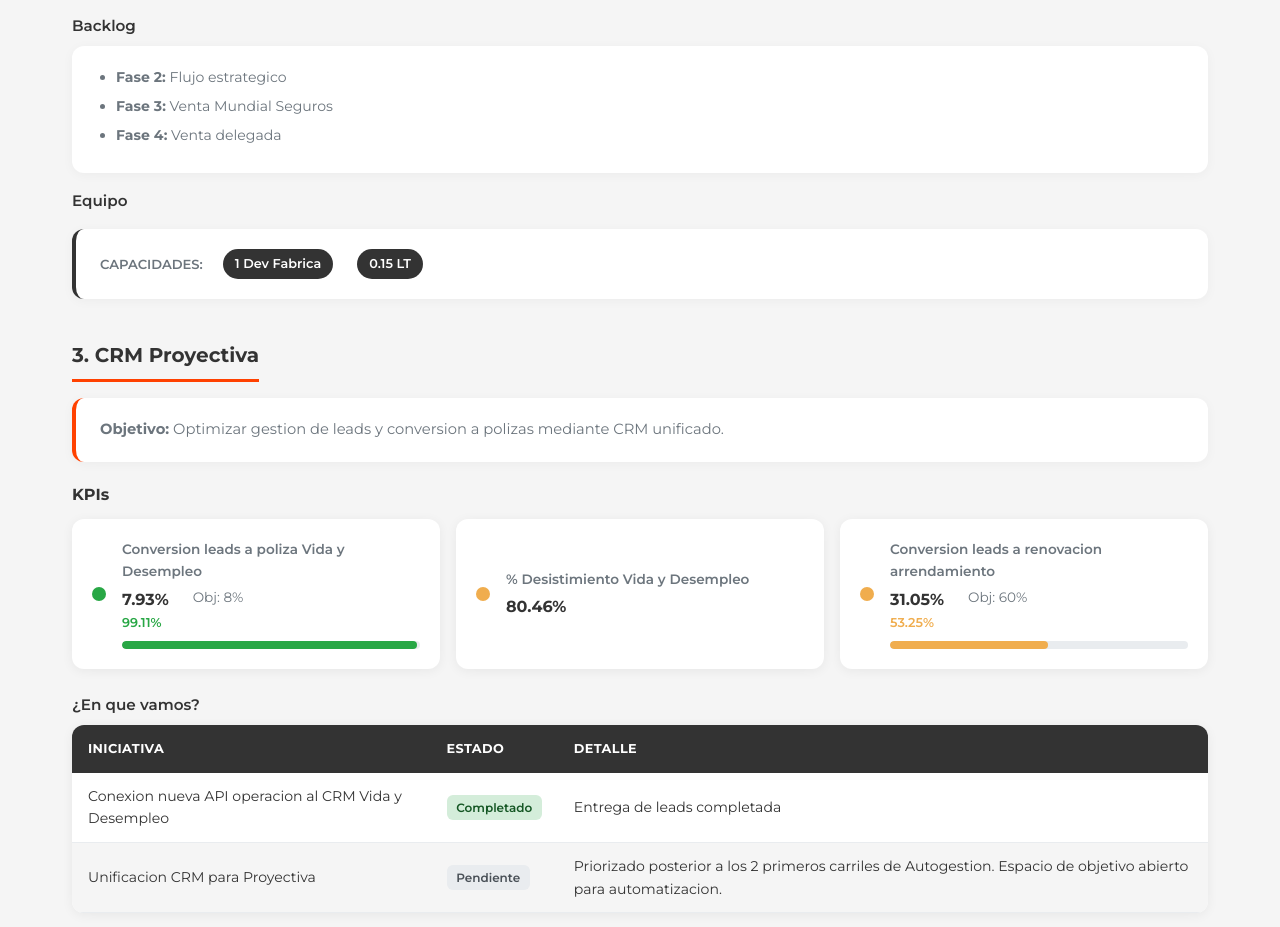
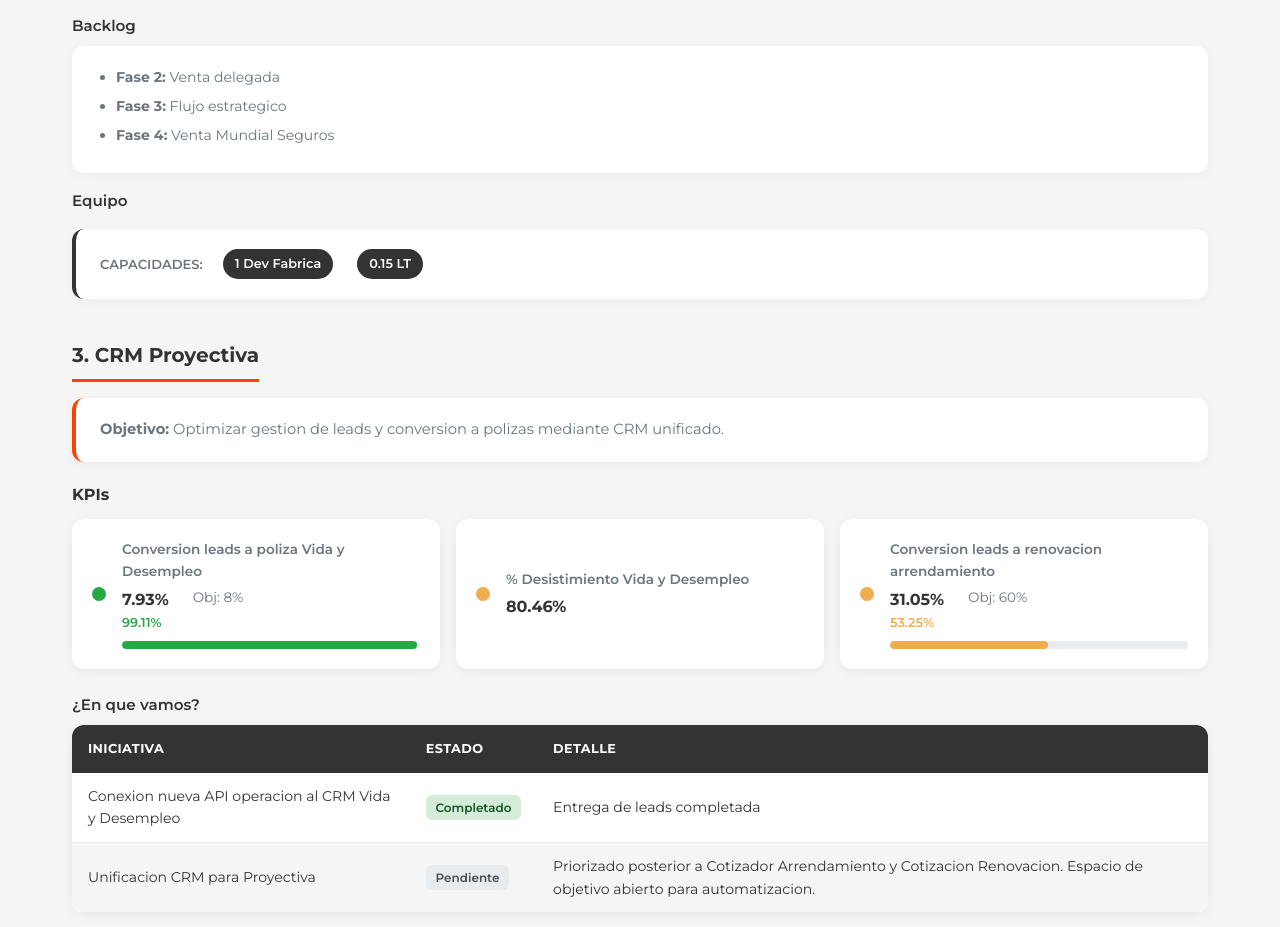
Before and after one commit to AlberthSanchez-DigitalprofIT/Squad-Agentes-IA, a website: page docs/informe-ejecutivo-proyectiva-2026-06-29.html in a window 1280 px wide. Shown: the part 3325-4252 px from the top of the page. Drawn offline with Linux system fonts and the light colour scheme.

Commit message:
docs: ajustar backlog SOAT y texto CRM

```diff
--- a/docs/informe-ejecutivo-proyectiva-2026-06-29.html
+++ b/docs/informe-ejecutivo-proyectiva-2026-06-29.html
@@ -163,9 +163,9 @@ tr:nth-child(even) td{background:var(--gris-claro)}
 
 <p class="sub-title">Backlog</p>
 <div class="backlog-list"><ul>
-<li><strong>Fase 2:</strong> Flujo estrategico</li>
-<li><strong>Fase 3:</strong> Venta Mundial Seguros</li>
-<li><strong>Fase 4:</strong> Venta delegada</li>
+<li><strong>Fase 2:</strong> Venta delegada</li>
+<li><strong>Fase 3:</strong> Flujo estrategico</li>
+<li><strong>Fase 4:</strong> Venta Mundial Seguros</li>
 </ul></div>
 
 <p class="sub-title">Equipo</p>
@@ -187,7 +187,7 @@ tr:nth-child(even) td{background:var(--gris-claro)}
 <p class="sub-title">¿En que vamos?</p>
 <div class="table-wrapper"><table><thead><tr><th>Iniciativa</th><th>Estado</th><th>Detalle</th></tr></thead><tbody>
 <tr><td>Conexion nueva API operacion al CRM Vida y Desempleo</td><td><span class="badge badge-prod">Completado</span></td><td>Entrega de leads completada</td></tr>
-<tr><td>Unificacion CRM para Proyectiva</td><td><span class="badge badge-pendiente">Pendiente</span></td><td>Priorizado posterior a los 2 primeros carriles de Autogestion. Espacio de objetivo abierto para automatizacion.</td></tr>
+<tr><td>Unificacion CRM para Proyectiva</td><td><span class="badge badge-pendiente">Pendiente</span></td><td>Priorizado posterior a Cotizador Arrendamiento y Cotizacion Renovacion. Espacio de objetivo abierto para automatizacion.</td></tr>
 </tbody></table></div>
 
 <p class="sub-title">Alertas</p>
```
